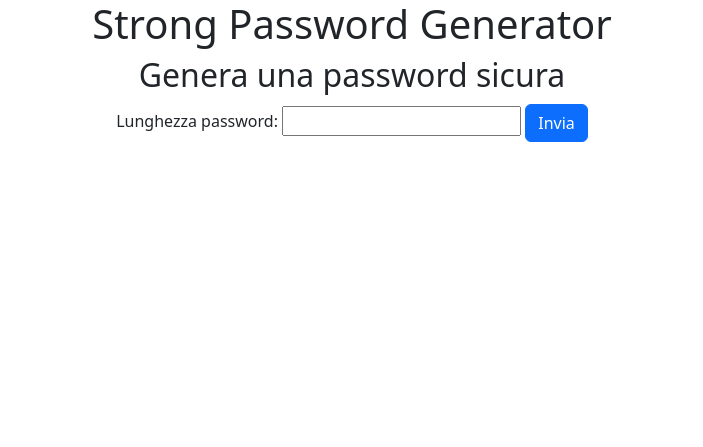
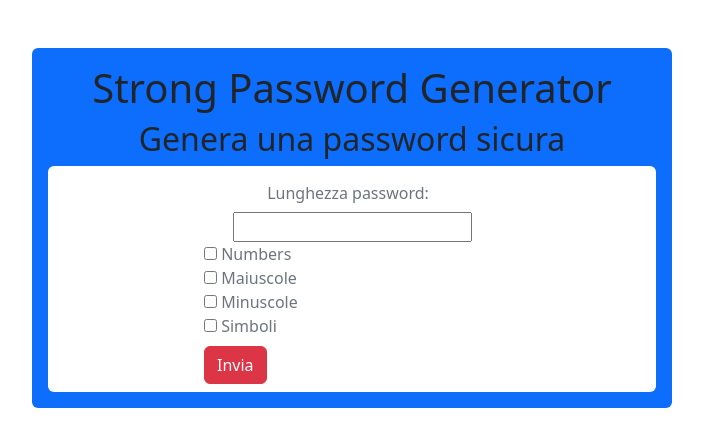
Before and after one commit to Valee8/php-strong-password-generator, a PHP site: page / in a window 1280 px wide. Shown: the top 447 px of the page, without its empty margins (288-991 px from the left). Run offline with PHP 8.4, Linux system fonts and the light colour scheme.

Commit message:
aggiungo opzioni per generazione password

```diff
--- a/index.php
+++ b/index.php
@@ -12,41 +12,82 @@
         session_start();
 
         require_once __DIR__ . '/partials/helper.php';
+
+        $lengthPassword = $_GET['lengthPassword'] ?? 0;
+        $filterNumbers = $_GET['numbers'] ?? false;
+        $filterUppercaseLetters = $_GET['uppercaseLetters'] ?? false;
+        $filterLowercaseLetters = $_GET['lowercaseLetters'] ?? false;
+        $filterSymbols = $_GET['symbols'] ?? false;
+
+        if ($lengthPassword && ($filterNumbers || $filterUppercaseLetters || $filterLowercaseLetters || $filterSymbols)) {
+
+            $passw = $_SESSION['password'];
+
+            $_SESSION['password'] = generatePassword($lengthPassword, $filterNumbers, $filterUppercaseLetters, $filterLowercaseLetters, $filterSymbols);
+
+            header('Location: password.php');
+        }
     ?>
 
 </head>
 <body>
 
-    <div class="container text-center">
-        <h1>
+    <div class="container text-left w-50 bg-primary my-5 rounded p-3">
+        <h1 class="text-center">
             Strong Password Generator
         </h1>
 
-        <h2>
+        <h2 class="text-center">
             Genera una password sicura
         </h2>
 
-        <form>
-            <label for="lengthPassword" class="col-form-label">Lunghezza password: </label>
+        <?php
+
+            if ($lengthPassword && (!$filterNumbers && !$filterUppercaseLetters && !$filterLowercaseLetters && !$filterSymbols)) {
+                echo "<h4 class='text-center text-danger'>Scegli almeno una delle opzioni</h4>";
+            }
+            if ($lengthPassword === "") {
+                echo "<h4 class='text-center text-danger'>Inserisci lunghezza password</h4>";
+            }
+
+        ?>
+
+        <form class="bg-white text-secondary rounded p-2">
+            <div class="w-50 mx-auto">
+                <div class="text-center">
+                    <label for="lengthPassword" class="col-form-label pe-2">Lunghezza password: </label>
 
                     <input type="text" name="lengthPassword">
+                </div>
 
-            <input type="submit" value="Invia" class="btn btn-primary">
+                <input type="checkbox" name="numbers">
 
-        </form>
+                <label for="numbers">Numbers </label>
 
                 <br>
 
-        <?php
+                <input type="checkbox" name="uppercaseLetters">
 
-            if ($lengthPassword) {
+                <label for="uppercaseLetters">Maiuscole </label>
 
-                $_SESSION['password'] = generatePassword($lengthPassword);
+                <br>
 
-                header('Location: ./password.php');
-            }
+                <input type="checkbox" name="lowercaseLetters">
 
-        ?>
+                <label for="lowercaseLetters">Minuscole </label>
+
+                <br>
+
+                <input type="checkbox" name="symbols">
+
+                <label for="symbols">Simboli </label>
+
+                <br>
+
+                <input type="submit" value="Invia" class="btn btn-danger mt-2">
+            </div>
+        </form>
+
     </div>
 
 </body>
```
Lines whose indentation alone changed are shown as unchanged.
